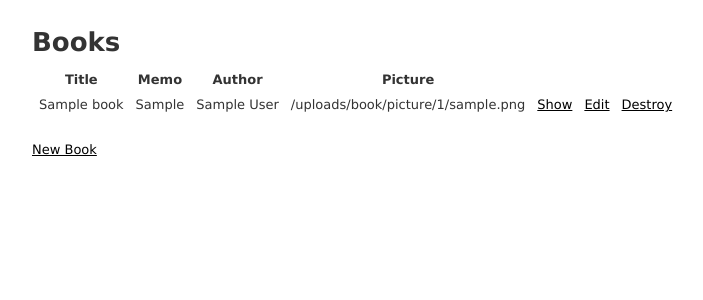
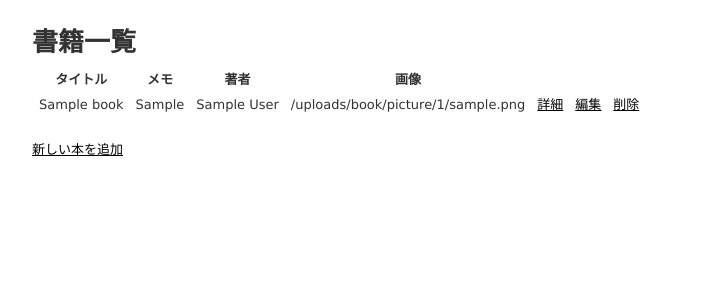
Before and after one commit to web-ruby/ruby_on_rails_practice, a Rails app: page /books in a window 1280 px wide. Shown: the top 300 px of the page, without its empty margins (1-704 px from the left). Run offline with Rails 7, Linux system fonts and the light colour scheme; tables that the repository leaves empty hold one stand-in row (values such as "Sample post"); style sheets or scripts are compiled from the project's sources.

Commit message:
translated japanese with i18n

```diff
--- a/app/controllers/books_controller.rb
+++ b/app/controllers/books_controller.rb
@@ -28,7 +28,7 @@ class BooksController < ApplicationController
 
     respond_to do |format|
       if @book.save
-        format.html { redirect_to @book, notice: 'Book was successfully created.' }
+        format.html { redirect_to @book, notice: t('Book was successfully created.') }
         format.json { render :show, status: :created, location: @book }
       else
         format.html { render :new }
@@ -42,7 +42,7 @@ class BooksController < ApplicationController
   def update
     respond_to do |format|
       if @book.update(book_params)
-        format.html { redirect_to @book, notice: 'Book was successfully updated.' }
+        format.html { redirect_to @book, notice: t('Book was successfully updated.') }
         format.json { render :show, status: :ok, location: @book }
       else
         format.html { render :edit }
--- a/app/views/books/edit.html.erb
+++ b/app/views/books/edit.html.erb
@@ -1,6 +1,6 @@
-<h1>Editing Book</h1>
+<h1><%= t 'Editing Book'%></h1>
 
 <%= render 'form', book: @book %>
 
-<%= link_to 'Show', @book %> |
-<%= link_to 'Back', books_path %>
+<%= link_to t('show'), @book %> |
+<%= link_to "#{t 'back'}", books_path %>
--- a/app/views/books/index.html.erb
+++ b/app/views/books/index.html.erb
@@ -1,14 +1,14 @@
 <p id="notice"><%= notice %></p>
 
-<h1>Books</h1>
+<h1><%= t "books" %></h1>
 
 <table>
   <thead>
     <tr>
-      <th>Title</th>
-      <th>Memo</th>
-      <th>Author</th>
-      <th>Picture</th>
+      <th><%= t 'title' %></th>
+      <th><%= t 'memo' %></th>
+      <th><%= t 'author' %></th>
+      <th><%= t 'picture' %></th>
       <th colspan="3"></th>
     </tr>
   </thead>
@@ -20,9 +20,9 @@
         <td><%= book.memo %></td>
         <td><%= book.author %></td>
         <td><%= book.picture %></td>
-        <td><%= link_to 'Show', book %></td>
-        <td><%= link_to 'Edit', edit_book_path(book) %></td>
-        <td><%= link_to 'Destroy', book, method: :delete, data: { confirm: 'Are you sure?' } %></td>
+        <td><%= link_to "#{t 'show'}", book %></td>
+        <td><%= link_to "#{t 'edit'}", edit_book_path(book) %></td>
+        <td><%= link_to "#{t 'destroy'}", book, method: :delete, data: { confirm: "#{t 'Are you sure?' }" } %></td>
       </tr>
     <% end %>
   </tbody>
@@ -30,4 +30,4 @@
 
 <br>
 
-<%= link_to 'New Book', new_book_path %>
+<%= link_to "#{t 'new book'}", new_book_path %>
--- a/app/views/books/new.html.erb
+++ b/app/views/books/new.html.erb
@@ -1,5 +1,5 @@
-<h1>New Book</h1>
+<h1><%= t 'new book'%></h1>
 
 <%= render 'form', book: @book %>
 
-<%= link_to 'Back', books_path %>
+<%= link_to "#{t 'back'}", books_path %>
--- a/config/application.rb
+++ b/config/application.rb
@@ -10,6 +10,10 @@ module BooksApp
   class Application < Rails::Application
     # Initialize configuration defaults for originally generated Rails version.
     config.load_defaults 6.0
+    config.time_zone = 'Tokyo'
+    config.active_record.default_timezone = :local
+    config.i18n.default_locale = :ja
+    config.i18n.load_path += Dir[Rails.root.join('config', 'locales', '**', '*.{rb,yml}').to_s]
 
     # Settings in config/environments/* take precedence over those specified here.
     # Application configuration can go into files in config/initializers
--- /dev/null
+++ b/config/locales/ja.yml
@@ -0,0 +1,28 @@
+ja:
+  books: 書籍一覧
+  title: タイトル
+  memo: メモ
+  author: 著者
+  picture: 画像
+  show: 詳細
+  edit: 編集
+  destroy: 削除
+  Are you sure?: 本当によろしいですか？
+  new book: 新しい本を追加
+  Editing Book: 本を編集
+  back: 戻る
+  Book was successfully created: 本の作成に成功しました。
+  Book was successfully updated: 本の更新に成功しました。
+  Book was successfully destroyed: 本の削除に成功しました。
+  helpers:
+    submit:
+      create: 新規登録
+      update: 更新
+  activerecord:
+    attributes:
+      book:
+        title: タイトル
+        memo: メモ
+        author: 著者
+        picture: 写真
+        Book: 本
```
Also changed, not shown: app/views/books/show.html.erb (+6 -6 lines), Gemfile, Gemfile.lock.
